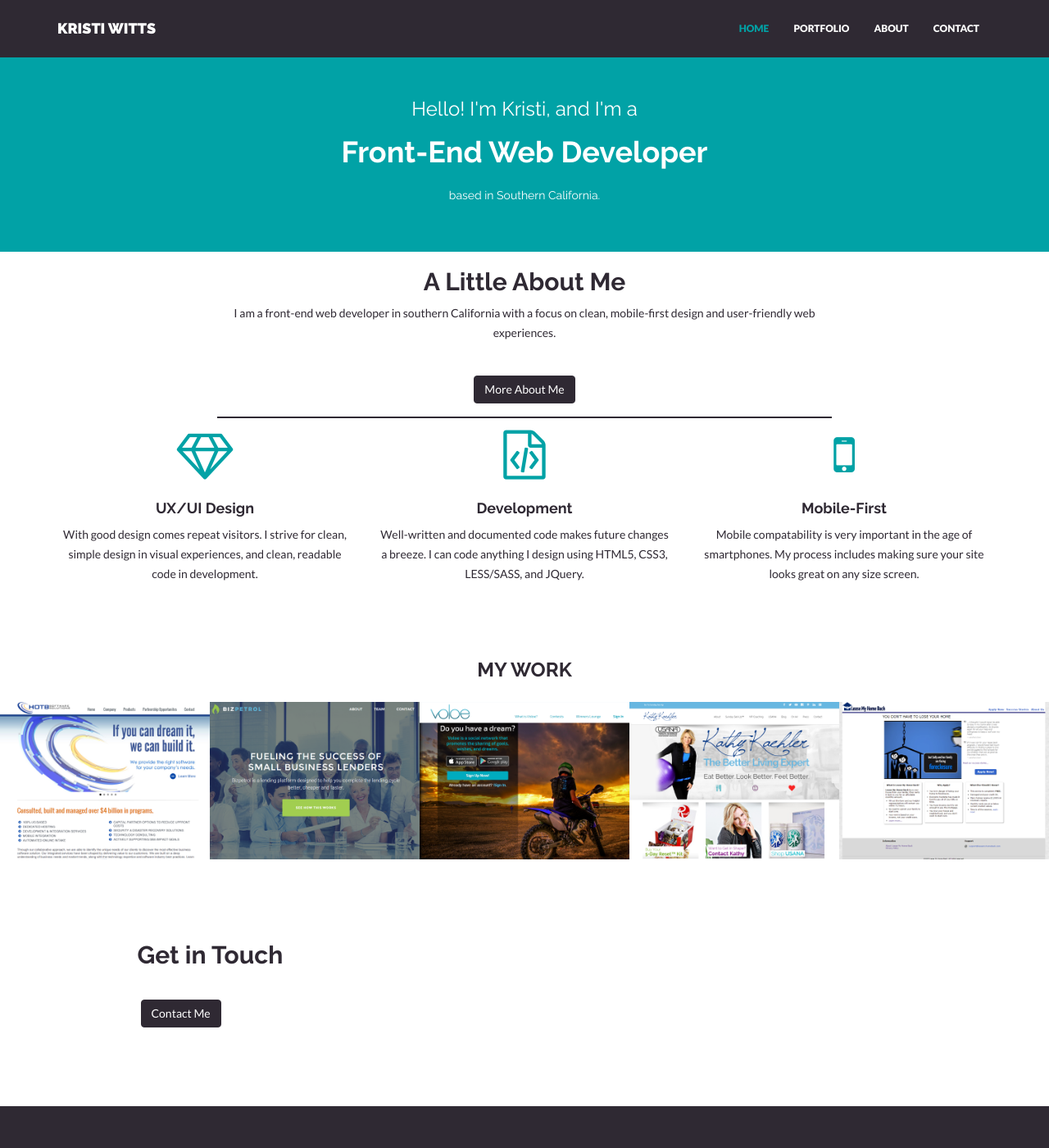
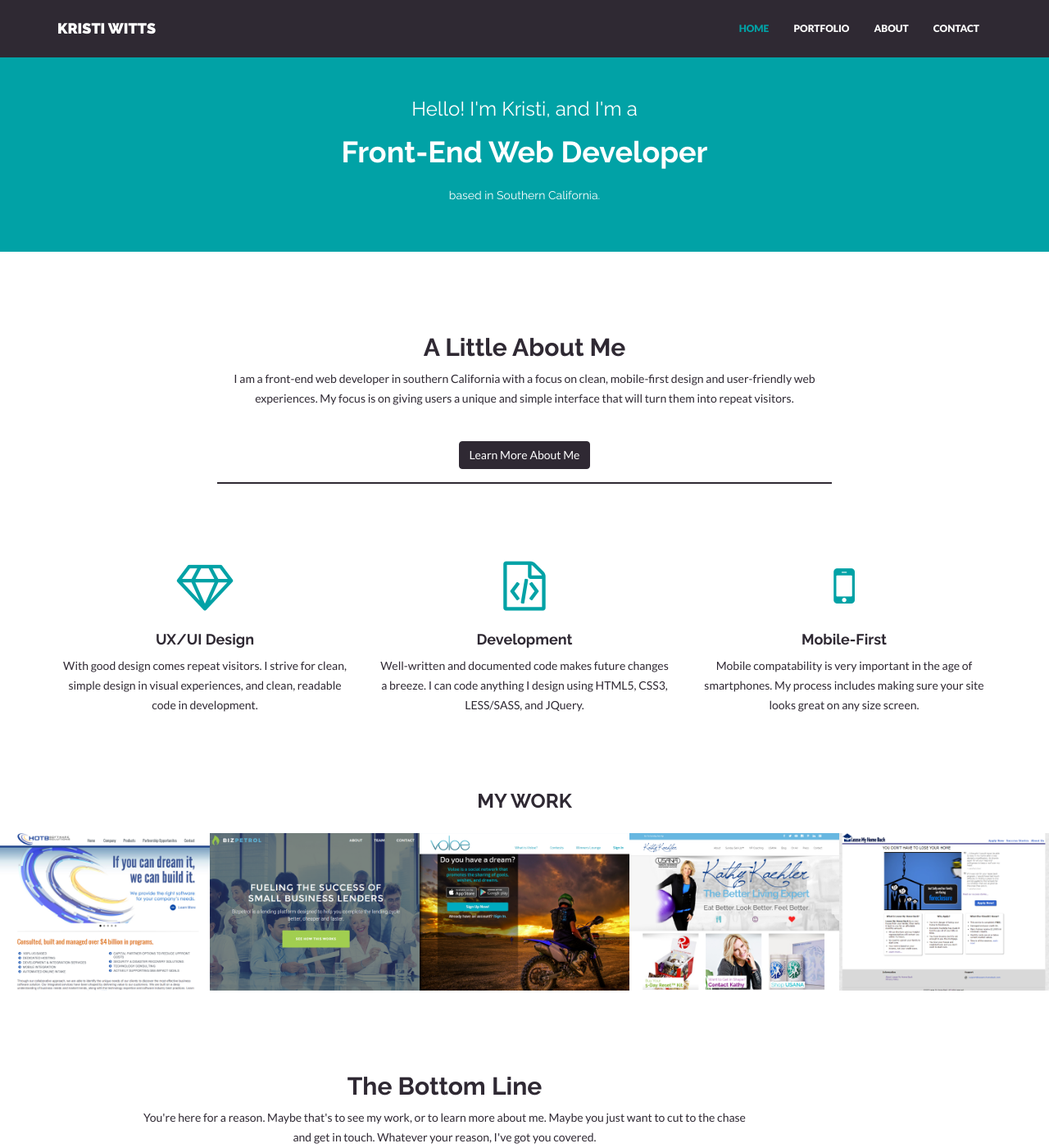
Before and after one commit to kwitts/kwitts.github.io, a Jekyll site: the page built from index.html, in a window 1280 px wide and 1400 px high. Shown: the whole window at 82% size. Built offline with Jekyll 4.4.1, drawn with Linux system fonts in a browser that asks for light colours; nearby versions of some CDN libraries; some of the changed text lies outside the part shown.

Commit message:
updating content

```diff
--- a/about.html
+++ b/about.html
@@ -14,7 +14,7 @@
             <p>My name is Kristi Witts. I was born and raised in southern NJ and Philadelphia, lived in Phoenix, AZ for a few years, and now I’m living in Orange County, CA. I currently make all the pretty things (as a graphic designer and front-end web developer) for HOTB Software. Outside of my “day-job” and freelance, I spend my free time drawing, working on my various pet projects, playing video games, reading, writing, cooking, hiking, and watching cartoons with my husband and our cats.</p>
             <p>I have always had a fascination with the internet, particularly how websites are made, since I got my first computer. I taught myself how to code in HTML4 and XHTML when I was just 11 years old (thankfully, none of those early websites still exist). Combined with my love for both art and development, my first website was a portfolio of my drawings. If you're into that, you can see my current artwork portfolio site <a href="http://kristiwitts.com">here</a>.</p>
             <p>I received my BA in Media Arts in 2011. I worked on numerous graphic design and web development projects before settling on pursuing my passion for development further in 2012. I've worked on several large-scale websites and web applications in the past 4 years and many small business websites in the past 6 years.  </p>
-            <p><br/><a href="/resume/" class="btn btn-theme" target="_blank"><i class="fa fa-external-link"></i> Check Out My Resume</a></p>
+            <p><br/><a href="http://kristiwitts.com/resume/" class="btn btn-theme" target="_blank"><i class="fa fa-external-link"></i> Check Out My Resume</a></p>
         </div>
     </div><! --/row -->
 </div><! --/container -->
--- a/index.html
+++ b/index.html
@@ -4,16 +4,18 @@
 permalink: /
 ---
 
+<div class="container mtb">
+    <div class="row centered">
+        <div class="col-lg-8 col-lg-offset-2">
+            <h2>A Little About Me</h2>
+            <p>{{ site.about }} My focus is on giving users a unique and simple interface that will turn them into repeat visitors.</p>
+            <p><br/><a href="{{ "/about/" | prepend: site.baseurl }}" class="btn btn-theme">Learn More About Me</a></p>
+            <div class="hline"></div>
+        </div>
+    </div>
+</div>
 <div id="service">
     <div class="container">
-        <div class="row centered">
-            <div class="col-lg-8 col-lg-offset-2">
-                <h2>A Little About Me</h2>
-                <p>{{ site.about }}</p>
-                <p><br/><a href="{{ "/about/" | prepend: site.baseurl }}" class="btn btn-theme">More About Me</a></p>
-                <div class="hline"></div>
-            </div>
-        </div>
         <div class="row centered">
             <div class="col-md-4">
                 <i class="fa fa-diamond"></i>
@@ -40,10 +42,15 @@
 {% include portfolio.html title="MY WORK" limit=10 %}
 
 <div class="container mtb">
-    <div class="row">
+    <div class="row centered">
         <div class="col-lg-8 col-lg-offset-1">
-            <h2>Get in Touch</h2>
-            <p><br/><a href="{{ "/contact/" | prepend: site.baseurl }}" class="btn btn-theme">Contact Me</a></p>
+            <h2>The Bottom Line</h2>
+            <p>You're here for a reason. Maybe that's to see my work, or to learn more about me. Maybe you just want to cut to the chase and get in touch. Whatever your reason, I've got you covered.</p>
+            <p><br/>
+                <a href="{{ "/about/" | prepend: site.baseurl }}" class="btn btn-theme">Learn About Me</a>
+                <a href="{{ "/portfolio/" | prepend: site.baseurl }}" class="btn btn-theme">See My Work</a>
+                <a href="{{ "/contact/" | prepend: site.baseurl }}" class="btn btn-theme">Contact Me</a>
+            </p>
         </div>
     </div>
 </div>
--- a/portfolio.html
+++ b/portfolio.html
@@ -7,7 +7,7 @@
 <div class="container mtb">
     <div class="row">
         <div class="col-lg-8 col-lg-offset-2 centered">
-            <h2>I create Clean, simple, and robust UI/UX experiences. Check out some of my latest works.</h2>
+            <h2>I create clean, simple, and robust UI/UX experiences and lovely, readable code from scratch. Check out some of my latest works.</h2>
             <br>
             <div class="hline"></div>
         </div>
```
